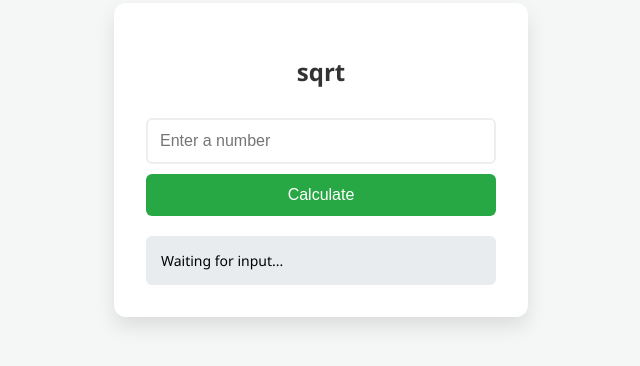
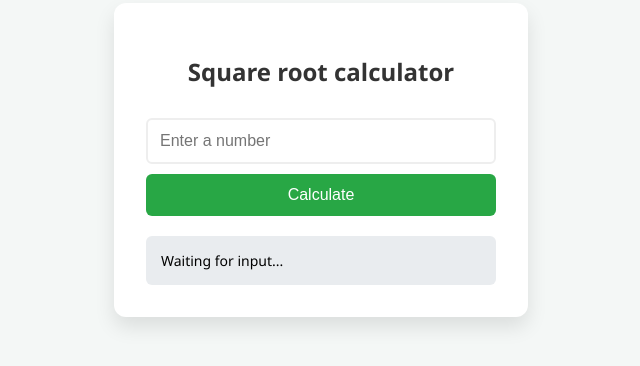
Before and after one commit to Phusky0369/azure_web_app_project, a plain HTML site: page index.html in a window 1280 px wide. Shown: the part 240-606 px from the top of the page, without its empty margins (319-959 px from the left). Drawn offline with Linux system fonts and the light colour scheme.

Commit message:
Update index.html

```diff
--- a/index.html
+++ b/index.html
@@ -57,7 +57,7 @@
 <body>
 
 <div class="container">
-    <h2>sqrt</h2>
+    <h2>Square root calculator</h2>
     <input type="number" id="numInput" placeholder="Enter a number">
     <button onclick="analyze()">Calculate</button>
     <div id="result">Waiting for input...</div>
```
